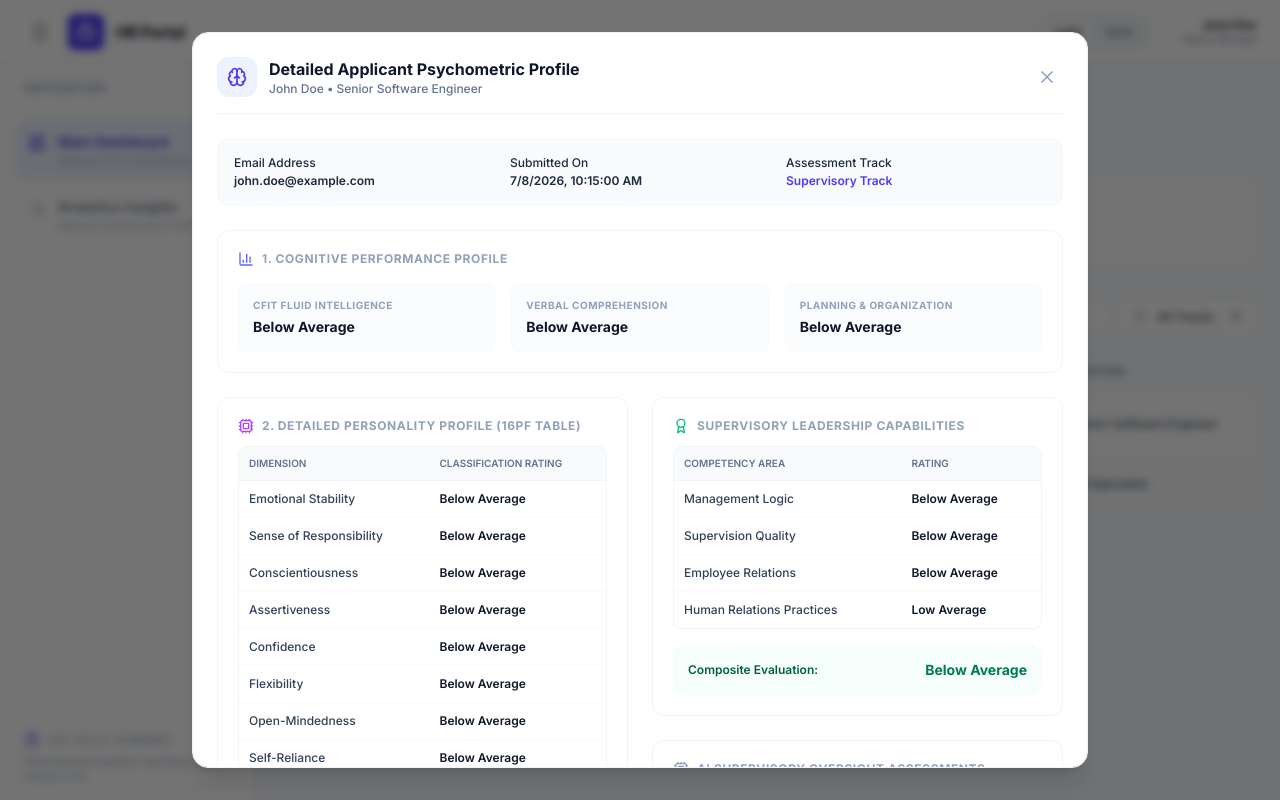
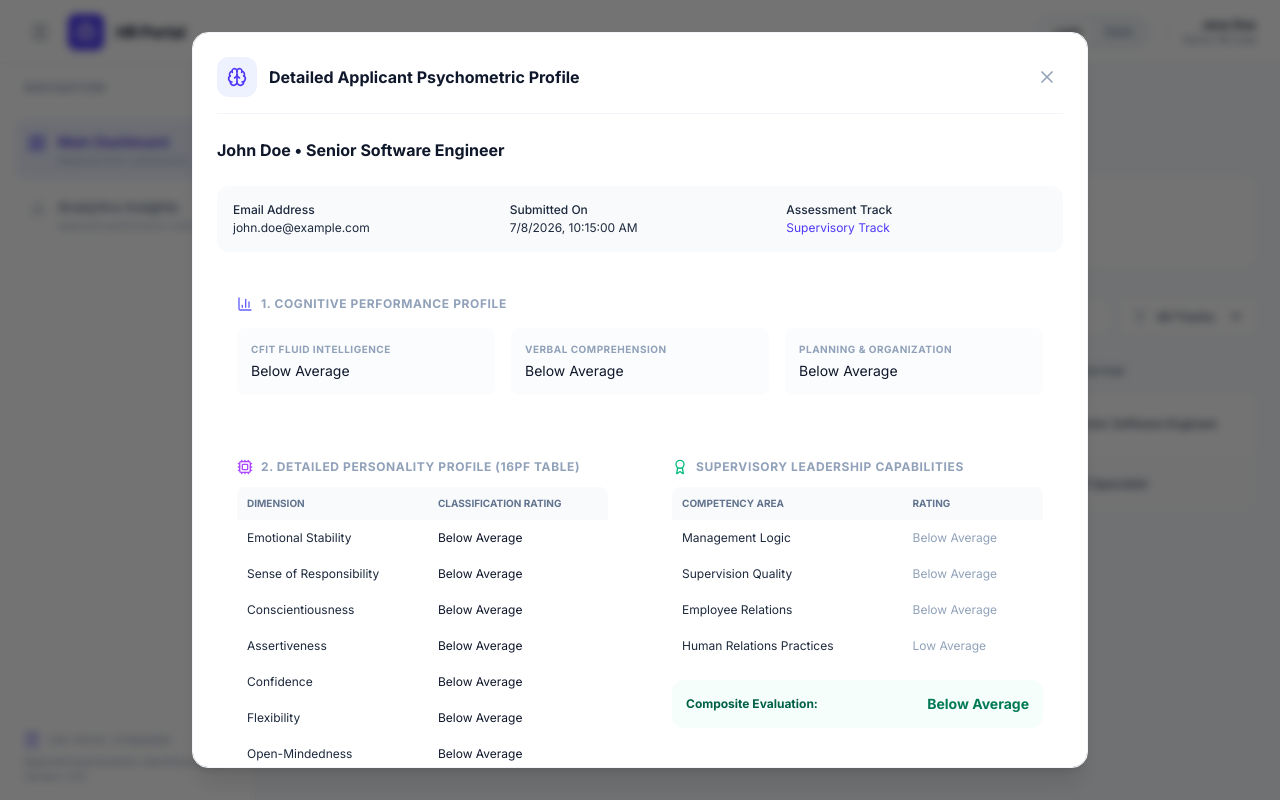
Before and after one commit to BenjiBenji20/HR-Applicant-Dashboard, a React (Vite) app: page / in a window 1280 px wide. Both pictures are taken after a click on the button 310 px from the left and 424 px from the top of the page. Built offline with nearby package versions, Linux system fonts and the light colour scheme.

Commit message:
modal time and font fix

```diff
--- a/src/components/RawScoreModal.tsx
+++ b/src/components/RawScoreModal.tsx
@@ -30,21 +30,21 @@ export default function RawScoreModal({ summary, detail, onClose }: RawScoreModa
         <h5 className="text-[11px] font-bold text-center text-slate-500 dark:text-slate-400 uppercase tracking-widest leading-none mt-4">
           {title}
         </h5>
-        <div className="overflow-hidden rounded-xl border border-slate-100 dark:border-slate-800/40 bg-white dark:bg-slate-950/20">
+        <div className="overflow-hidden rounded-xl bg-white dark:bg-slate-950/20">
           <table className="w-full text-left border-collapse text-[11px]">
             <thead>
-              <tr className="bg-slate-50 dark:bg-slate-900 border-b border-slate-100 dark:border-slate-800/40 text-[9px] font-bold text-slate-500 uppercase tracking-wider">
+              <tr className="bg-slate-50 dark:bg-slate-900 text-[9px] font-bold text-slate-500 uppercase tracking-wider">
                 <th className="p-3 text-left font-semibold">Test No.</th>
                 <th className="p-3 text-left font-semibold">Consumed Time</th>
                 <th className="p-3 text-center font-semibold">Item</th>
                 <th className="p-3 text-right font-semibold">Time Limit</th>
               </tr>
             </thead>
-            <tbody className="divide-y divide-slate-50 dark:divide-slate-850/30 text-slate-655 dark:text-slate-400 font-medium">
+            <tbody className="text-slate-655 dark:text-slate-400 font-medium">
               {rows.map(([key, val]: [string, any]) => (
                 <tr key={key} className="hover:bg-slate-50/50 dark:hover:bg-slate-900/10">
                   <td className="p-3 text-left capitalize">{key.replace("test", "Test ")}</td>
-                  <td className="p-3 text-left font-mono font-semibold text-slate-900 dark:text-slate-100">{val.consumedTime}</td>
+                  <td className="p-3 text-left font-mono">{val.consumedTime}</td>
                   <td className="p-3 text-center font-mono">{val.testItem}</td>
                   <td className="p-3 text-right font-mono">{val.timeFrame}</td>
                 </tr>
@@ -74,12 +74,10 @@ export default function RawScoreModal({ summary, detail, onClose }: RawScoreModa
               <Brain className="h-5 w-5" />
             </div>
             <div>
-              <h3 className="text-base font-bold text-slate-900 dark:text-slate-100">
+              <h2 className="text-base font-bold text-slate-900 dark:text-slate-100">
                 Detailed Applicant Psychometric Profile
-              </h3>
-              <p className="text-xs text-slate-500 dark:text-slate-400 font-medium">
-                {summary.metadata.fullName} &bull; {summary.intent.positionAppliedFor}
-              </p>
+              </h2>
+
             </div>
           </div>
           <button
@@ -93,44 +91,47 @@ export default function RawScoreModal({ summary, detail, onClose }: RawScoreModa
 
         {/* Modal Body */}
         <div className="mt-6 space-y-6">
+          <h3 className="text-base font-bold text-slate-900 dark:text-slate-100">
+            {summary.metadata.fullName} &bull; {summary.intent.positionAppliedFor}
+          </h3>
           {/* Metadata Block */}
-          <div className="grid grid-cols-1 sm:grid-cols-3 gap-4 rounded-xl bg-slate-50 p-4 dark:bg-slate-950/60 text-xs border border-slate-100/50 dark:border-slate-850/50">
+          <div className="grid grid-cols-1 sm:grid-cols-3 gap-4 rounded-xl bg-slate-50 p-4 dark:bg-slate-950/60 text-xs">
             <div>
               <span className="text-slate-450 dark:text-slate-500 block mb-0.5 font-medium">Email Address</span>
-              <p className="font-semibold text-slate-800 dark:text-slate-200">{summary.metadata.emailAddress}</p>
+              <p className="text-slate-800 dark:text-slate-200">{summary.metadata.emailAddress}</p>
             </div>
             <div>
               <span className="text-slate-450 dark:text-slate-500 block mb-0.5 font-medium">Submitted On</span>
-              <p className="font-semibold text-slate-800 dark:text-slate-200">
+              <p className="text-slate-800 dark:text-slate-200">
                 {new Date(summary.metadata.timestamp).toLocaleString()}
               </p>
             </div>
             <div>
               <span className="text-slate-450 dark:text-slate-500 block mb-0.5 font-medium">Assessment Track</span>
-              <p className="font-semibold text-indigo-600 dark:text-indigo-400">
+              <p className="text-indigo-600 dark:text-indigo-400">
                 {summary.metadata.supervisoryTest ? "Supervisory Track" : "Standard Track"}
               </p>
             </div>
           </div>
 
           {/* Section 1: Cognitive Performance */}
-          <div className="rounded-xl border border-slate-100 dark:border-slate-800/40 p-5 bg-white dark:bg-slate-950/20">
+          <div className="rounded-xl p-5 bg-white dark:bg-slate-950/20">
             <h4 className="text-xs font-bold uppercase tracking-wider text-slate-400 dark:text-slate-500 flex items-center gap-2 mb-4">
               <BarChart3 className="h-4 w-4 text-indigo-500" />
               1. Cognitive Performance Profile
             </h4>
             <div className="grid grid-cols-1 sm:grid-cols-3 gap-4">
-              <div className="rounded-lg bg-slate-50/50 dark:bg-slate-950/40 p-3.5 border border-slate-100/30 dark:border-slate-850/30">
+              <div className="rounded-lg bg-slate-50/50 dark:bg-slate-950/40 p-3.5">
                 <span className="text-[10px] text-slate-400 dark:text-slate-500 block mb-1 uppercase tracking-wider font-bold">CFIT Fluid Intelligence</span>
-                <p className="text-sm font-bold text-slate-900 dark:text-slate-100">{summary.scores.cfit}</p>
+                <p className="text-sm text-slate-900 dark:text-slate-50">{summary.scores.cfit}</p>
               </div>
-              <div className="rounded-lg bg-slate-50/50 dark:bg-slate-950/40 p-3.5 border border-slate-100/30 dark:border-slate-850/30">
+              <div className="rounded-lg bg-slate-50/50 dark:bg-slate-950/40 p-3.5">
                 <span className="text-[10px] text-slate-400 dark:text-slate-500 block mb-1 uppercase tracking-wider font-bold">Verbal Comprehension</span>
-                <p className="text-sm font-bold text-slate-900 dark:text-slate-100">{summary.scores.comprehension}</p>
+                <p className="text-sm text-slate-900 dark:text-slate-50">{summary.scores.comprehension}</p>
               </div>
-              <div className="rounded-lg bg-slate-50/50 dark:bg-slate-950/40 p-3.5 border border-slate-100/30 dark:border-slate-850/30">
+              <div className="rounded-lg bg-slate-50/50 dark:bg-slate-950/40 p-3.5">
                 <span className="text-[10px] text-slate-400 dark:text-slate-500 block mb-1 uppercase tracking-wider font-bold">Planning & Organization</span>
-                <p className="text-sm font-bold text-slate-900 dark:text-slate-100">{summary.scores.planning}</p>
+                <p className="text-sm text-slate-900 dark:text-slate-50">{summary.scores.planning}</p>
               </div>
             </div>
           </div>
@@ -139,67 +140,67 @@ export default function RawScoreModal({ summary, detail, onClose }: RawScoreModa
           {detail && (
             <div className="grid grid-cols-1 lg:grid-cols-2 gap-6">
               {/* 16PF detailed table */}
-              <div className="rounded-xl border border-slate-100 dark:border-slate-800/40 p-5 bg-white dark:bg-slate-950/20">
+              <div className="rounded-xl p-5 bg-white dark:bg-slate-950/20">
                 <h4 className="text-xs font-bold uppercase tracking-wider text-slate-400 dark:text-slate-500 flex items-center gap-2 mb-3">
                   <Cpu className="h-4 w-4 text-purple-500" />
                   2. Detailed Personality Profile (16PF Table)
                 </h4>
-                <div className="overflow-hidden rounded-lg border border-slate-100 dark:border-slate-800/40 mt-2">
+                <div className="overflow-hidden rounded-lg mt-2">
                   <table className="w-full text-left border-collapse text-xs">
                     <thead>
-                      <tr className="bg-slate-50 dark:bg-slate-900 border-b border-slate-100 dark:border-slate-800/40 text-[10px] font-bold text-slate-500 uppercase">
-                        <th className="p-2.5 font-semibold">Dimension</th>
-                        <th className="p-2.5 font-semibold">Classification Rating</th>
+                      <tr className="bg-slate-50 dark:bg-slate-900 text-[10px] font-bold text-slate-500 uppercase">
+                        <th className="p-2.5 font-bold">Dimension</th>
+                        <th className="p-2.5 font-bold">Classification Rating</th>
                       </tr>
                     </thead>
-                    <tbody className="divide-y divide-slate-100/50 dark:divide-slate-850/30 text-slate-700 dark:text-slate-350 font-medium">
+                    <tbody className="text-slate-800 dark:text-slate-100">
                       <tr>
                         <td className="p-2.5">Emotional Stability</td>
-                        <td className="p-2.5 text-slate-900 dark:text-slate-150 font-semibold">{detail.detailed16pf.emotionalStability}</td>
+                        <td className="p-2.5 text-slate-900 dark:text-white">{detail.detailed16pf.emotionalStability}</td>
                       </tr>
                       <tr>
                         <td className="p-2.5">Sense of Responsibility</td>
-                        <td className="p-2.5 text-slate-900 dark:text-slate-150 font-semibold">{detail.detailed16pf.senseOfResponsibility}</td>
+                        <td className="p-2.5 text-slate-900 dark:text-white">{detail.detailed16pf.senseOfResponsibility}</td>
                       </tr>
                       <tr>
                         <td className="p-2.5">Conscientiousness</td>
-                        <td className="p-2.5 text-slate-900 dark:text-slate-150 font-semibold">{detail.detailed16pf.conscientiousness}</td>
+                        <td className="p-2.5 text-slate-900 dark:text-white">{detail.detailed16pf.conscientiousness}</td>
                       </tr>
                       <tr>
                         <td className="p-2.5">Assertiveness</td>
-                        <td className="p-2.5 text-slate-900 dark:text-slate-150 font-semibold">{detail.detailed16pf.assertiveness}</td>
+                        <td className="p-2.5 text-slate-900 dark:text-white">{detail.detailed16pf.assertiveness}</td>
                       </tr>
                       <tr>
                         <td className="p-2.5">Confidence</td>
-                        <td className="p-2.5 text-slate-900 dark:text-slate-150 font-semibold">{detail.detailed16pf.confidence}</td>
+                        <td className="p-2.5 text-slate-900 dark:text-white">{detail.detailed16pf.confidence}</td>
                       </tr>
                       <tr>
                         <td className="p-2.5">Flexibility</td>
-                        <td className="p-2.5 text-slate-900 dark:text-slate-150 font-semibold">{detail.detailed16pf.flexibility}</td>
+                        <td className="p-2.5 text-slate-900 dark:text-white">{detail.detailed16pf.flexibility}</td>
                       </tr>
                       <tr>
                         <td className="p-2.5">Open-Mindedness</td>
-                        <td className="p-2.5 text-slate-900 dark:text-slate-150 font-semibold">{detail.detailed16pf.openMindedness}</td>
+                        <td className="p-2.5 text-slate-900 dark:text-white">{detail.detailed16pf.openMindedness}</td>
                       </tr>
                       <tr>
                         <td className="p-2.5">Self-Reliance</td>
-                        <td className="p-2.5 text-slate-900 dark:text-slate-150 font-semibold">{detail.detailed16pf.selfReliance}</td>
+                        <td className="p-2.5 text-slate-900 dark:text-white">{detail.detailed16pf.selfReliance}</td>
                       </tr>
                       <tr>
                         <td className="p-2.5">Sociability</td>
-                        <td className="p-2.5 text-slate-900 dark:text-slate-150 font-semibold">{detail.detailed16pf.sociability}</td>
+                        <td className="p-2.5 text-slate-900 dark:text-white">{detail.detailed16pf.sociability}</td>
                       </tr>
                       <tr>
                         <td className="p-2.5">Trust & Acceptance</td>
-                        <td className="p-2.5 text-slate-900 dark:text-slate-150 font-semibold">{detail.detailed16pf.trustAcceptance}</td>
+                        <td className="p-2.5 text-slate-900 dark:text-white">{detail.detailed16pf.trustAcceptance}</td>
                       </tr>
                       <tr>
                         <td className="p-2.5">Objectivity</td>
-                        <td className="p-2.5 text-slate-900 dark:text-slate-150 font-semibold">{detail.detailed16pf.objectivity}</td>
+                        <td className="p-2.5 text-slate-900 dark:text-white">{detail.detailed16pf.objectivity}</td>
                       </tr>
                       <tr>
                         <td className="p-2.5">Optimism & Liveliness</td>
-                        <td className="p-2.5 text-slate-900 dark:text-slate-150 font-semibold">{detail.detailed16pf.optimismLiveliness}</td>
+                        <td className="p-2.5 text-slate-900 dark:text-white">{detail.detailed16pf.optimismLiveliness}</td>
                       </tr>
                     </tbody>
                   </table>
@@ -209,44 +210,44 @@ export default function RawScoreModal({ summary, detail, onClose }: RawScoreModa
               {/* Supervisory Column */}
               <div className="space-y-6">
                 {/* Supervisory competencies */}
-                <div className="rounded-xl border border-slate-100 dark:border-slate-800/40 p-5 bg-white dark:bg-slate-950/20">
+                <div className="rounded-xl p-5 bg-white dark:bg-slate-950/20">
                   <h4 className="text-xs font-bold uppercase tracking-wider text-slate-400 dark:text-slate-500 flex items-center gap-2 mb-3">
                     <Award className="h-4 w-4 text-emerald-500" />
                     Supervisory Leadership Capabilities
                   </h4>
                   {summary.metadata.supervisoryTest ? (
                     <div className="space-y-3">
-                      <div className="overflow-hidden rounded-lg border border-slate-100 dark:border-slate-800/40 mt-2">
+                      <div className="overflow-hidden rounded-lg mt-2">
                         <table className="w-full text-left border-collapse text-xs">
                           <thead>
-                            <tr className="bg-slate-50 dark:bg-slate-900 border-b border-slate-100 dark:border-slate-800/40 text-[10px] font-bold text-slate-500 uppercase">
-                              <th className="p-2.5 font-semibold">Competency Area</th>
-                              <th className="p-2.5 font-semibold">Rating</th>
+                            <tr className="bg-slate-50 dark:bg-slate-900 text-[10px] font-bold text-slate-500 uppercase">
+                              <th className="p-2.5">Competency Area</th>
+                              <th className="p-2.5">Rating</th>
                             </tr>
                           </thead>
-                          <tbody className="divide-y divide-slate-100/50 dark:divide-slate-850/30 text-slate-700 dark:text-slate-350 font-medium">
+                          <tbody className="text-slate-800 dark:text-slate-100">
                             <tr>
                               <td className="p-2.5">Management Logic</td>
-                              <td className="p-2.5 font-semibold text-slate-900 dark:text-slate-150">{detail.supervisory.management}</td>
+                              <td className="p-2.5 text-slate-400 dark:text-white">{detail.supervisory.management}</td>
                             </tr>
                             <tr>
                               <td className="p-2.5">Supervision Quality</td>
-                              <td className="p-2.5 font-semibold text-slate-900 dark:text-slate-150">{detail.supervisory.supervision}</td>
+                              <td className="p-2.5 text-slate-400 dark:text-white">{detail.supervisory.supervision}</td>
                             </tr>
                             <tr>
                               <td className="p-2.5">Employee Relations</td>
-                              <td className="p-2.5 font-semibold text-slate-900 dark:text-slate-150">{detail.supervisory.employeeRelations}</td>
+                              <td className="p-2.5 text-slate-400 dark:text-white">{detail.supervisory.employeeRelations}</td>
                             </tr>
                             <tr>
                               <td className="p-2.5">Human Relations Practices</td>
-                              <td className="p-2.5 font-semibold text-slate-900 dark:text-slate-150">{detail.supervisory.humanRelationsPractices}</td>
+                              <td className="p-2.5 text-slate-400 dark:text-white">{detail.supervisory.humanRelationsPractices}</td>
                             </tr>
                           </tbody>
                         </table>
                       </div>
-                      <div className="mt-4 flex items-center justify-between rounded-xl bg-emerald-50/50 p-3.5 dark:bg-emerald-950/20 text-xs border border-emerald-100/10">
-                        <span className="font-semibold text-emerald-800 dark:text-emerald-300">Composite Evaluation:</span>
-                        <span className="font-bold text-emerald-700 dark:text-emerald-400 text-sm">
+                      <div className="mt-4 flex items-center justify-between rounded-xl bg-emerald-50/50 p-3.5 dark:bg-emerald-950/20 text-xs">
+                        <span className="font-bold text-emerald-800 dark:text-emerald-300">Composite Evaluation:</span>
+                        <span className="font-extrabold text-emerald-700 dark:text-emerald-400 text-sm">
                           {summary.scores.supervisoryTotalEvaluation}
                         </span>
                       </div>
@@ -255,7 +256,7 @@ export default function RawScoreModal({ summary, detail, onClose }: RawScoreModa
                     <div className="flex flex-col items-center justify-center h-40 text-center text-slate-400 dark:text-slate-500 border border-dashed border-slate-200 dark:border-slate-800 rounded-lg">
                       <AlertCircle className="h-6 w-6 mb-2.5 text-slate-300" />
                       <span className="text-xs font-semibold">Standard Evaluation Only</span>
-                      <p className="text-[10px] mt-1 max-w-xs px-4 font-medium">This applicant did not take the supervisory test module (Rank-and-File Track).</p>
+                      <p className="text-[10px] mt-1 max-w-xs px-4 font-bold">This applicant did not take the supervisory test module (Rank-and-File Track).</p>
                     </div>
                   )}
                 </div>
@@ -269,14 +270,14 @@ export default function RawScoreModal({ summary, detail, onClose }: RawScoreModa
                     </h4>
                     <div className="space-y-3.5 text-xs">
                       <div className="space-y-1">
-                        <span className="font-semibold text-slate-800 dark:text-slate-200 block">Management & Operational Oversight Index</span>
-                        <p className="text-slate-500 dark:text-slate-400 bg-slate-50 dark:bg-slate-950/50 p-2.5 rounded-lg border border-slate-100/50 dark:border-slate-850/50 leading-relaxed italic font-medium">
+                        <span className="text-slate-800 dark:text-slate-200 block">Management & Operational Oversight Index</span>
+                        <p className="text-slate-500 dark:text-slate-400 bg-slate-50 dark:bg-slate-950/50 p-2.5 rounded-lgleading-relaxed italic">
                           "{detail.supervisoryIndexesAI.index1Assessment}"
                         </p>
                       </div>
                       <div className="space-y-1">
-                        <span className="font-semibold text-slate-800 dark:text-slate-200 block">Consensus-Building & Team Dynamics Index</span>
-                        <p className="text-slate-500 dark:text-slate-400 bg-slate-50 dark:bg-slate-950/50 p-2.5 rounded-lg border border-slate-100/50 dark:border-slate-850/50 leading-relaxed italic font-medium">
+                        <span className="text-slate-800 dark:text-slate-200 block">Consensus-Building & Team Dynamics Index</span>
+                        <p className="text-slate-500 dark:text-slate-400 bg-slate-50 dark:bg-slate-950/50 p-2.5 rounded-lgleading-relaxed italic">
                           "{detail.supervisoryIndexesAI.index2Assessment}"
                         </p>
                       </div>
@@ -289,9 +290,9 @@ export default function RawScoreModal({ summary, detail, onClose }: RawScoreModa
 
           {/* Section 3: Applicant Consumed Time Analysis */}
           {detail?.allTestTimeConsumed && (
-            <div className="rounded-xl border border-slate-100 dark:border-slate-800/40 p-5 bg-white dark:bg-slate-950/20">
+            <div className="rounded-xl p-5 bg-white dark:bg-slate-950/20">
               <h4 className="text-xs font-bold uppercase tracking-wider text-slate-400 dark:text-slate-500 flex items-center gap-2 mb-4">
-                <Timer className="h-4 w-4 text-indigo-550" />
+                <Timer className="h-4 w-4 text-indigo-555" />
                 3. Applicant Consumed Time Analysis
               </h4>
               <div className="flex flex-col gap-6">
@@ -307,12 +308,12 @@ export default function RawScoreModal({ summary, detail, onClose }: RawScoreModa
 
           {/* Section 4: Narrative Summary */}
           {detail?.mentalAbility && (
-            <div className="rounded-xl border border-slate-100 dark:border-slate-800/40 p-5 bg-white dark:bg-slate-950/20">
+            <div className="rounded-xl p-5 bg-white dark:bg-slate-950/20">
               <h4 className="text-xs font-bold uppercase tracking-wider text-slate-400 dark:text-slate-500 flex items-center gap-2 mb-3.5">
-                <FileText className="h-4 w-4 text-indigo-550" />
+                <FileText className="h-4 w-4 text-indigo-500" />
                 4. Narrative Psychological Assessment
               </h4>
-              <div className="h-32 overflow-y-auto text-xs text-slate-650 dark:text-slate-350 bg-indigo-50/15 p-4 rounded-xl border border-indigo-100/10 dark:border-indigo-950/20 leading-relaxed font-semibold">
+              <div className="h-32 overflow-y-auto text-xs text-slate-400 dark:text-slate-850 p-4 rounded-xl leading-relaxed">
                 {detail.mentalAbility}
               </div>
             </div>
@@ -324,7 +325,7 @@ export default function RawScoreModal({ summary, detail, onClose }: RawScoreModa
           <button
             id="close-raw-score-modal-btn"
             onClick={onClose}
-            className="rounded-lg bg-slate-100 dark:bg-slate-850 px-4.5 py-2 text-xs font-semibold text-slate-700 hover:bg-slate-200 dark:text-slate-300 dark:hover:bg-slate-750 transition-colors cursor-pointer"
+            className="rounded-lg bg-slate-700 dark:bg-slate-850 px-4.5 py-2 text-xs font-semibold text-slate-700 hover:bg-slate-600 dark:text-slate-300 dark:hover:bg-slate-750 transition-colors cursor-pointer"
           >
             Close Details
           </button>
```
